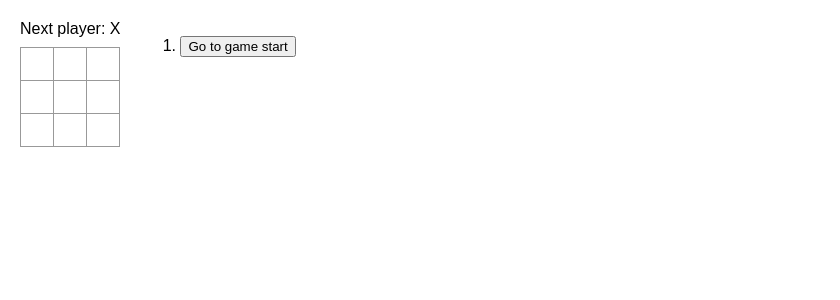
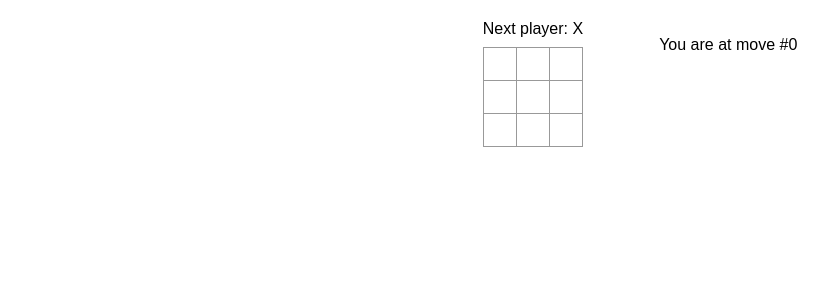
Before and after one commit to fcellini100/ReactTicTacToe, a React (Create React App) app: page / in a window 1280 px wide. Shown: the top 300 px of the page, without its empty margins (0-840 px from the left). Built offline with nearby package versions, Linux system fonts and the light colour scheme.

Commit message:
showing current movement as span instead of button

```diff
--- a/src/components/Board.jsx
+++ b/src/components/Board.jsx
@@ -21,7 +21,7 @@ const Board = ({ xIsNext, squares, onPlay }) => {
       return utils.STATUS_PREFIX + utils.getIcon(xIsNext);
     }
 
-    return utils.TIE;
+    return utils.DRAW;
   };
 
   const handleClick = (index) => {
--- a/src/components/Game.jsx
+++ b/src/components/Game.jsx
@@ -27,8 +27,16 @@ const Game = () => {
   };
 
   const moves = history.map((_squares, move) => {
+    if (move === history.length - 1) {
+      const msg = 'You are at move #' + move;
+      return (
+        <span key={move} className="last-move">
+          {msg}
+        </span>
+      );
+    }
+
     const description = getDescription(move);
-
     return (
       <li key={move}>
         <button onClick={() => jumpTo(move)}>{description}</button>
--- a/src/components/utils.js
+++ b/src/components/utils.js
@@ -15,7 +15,7 @@ export const X_ICON = 'X';
 export const O_ICON = 'O';
 export const STATUS_PREFIX = 'Next player: ';
 export const WINNER_PREFIX = 'Winner: ';
-export const TIE = 'Tie!';
+export const DRAW = 'Draw!';
 export const DEFAULT_STATUS = `${STATUS_PREFIX}${X_ICON}`;
 export const RESTART = 'Go to game start';
 export const GO_TO_MOVE = 'Go to move #';
--- a/src/styles.css
+++ b/src/styles.css
@@ -71,6 +71,10 @@ body {
   width: 34px;
 }
 
+.square:hover {
+  cursor: pointer;
+}
+
 .board-row:after {
   clear: both;
   content: '';
@@ -80,9 +84,11 @@ body {
 .status {
   margin-bottom: 10px;
 }
+
 .game {
   display: flex;
-  flex-direction: row;
+  gap: 1rem;
+  justify-content: center;
 }
 
 .game-info {
```
